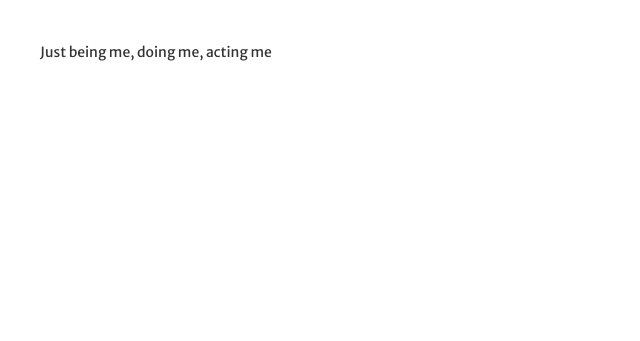
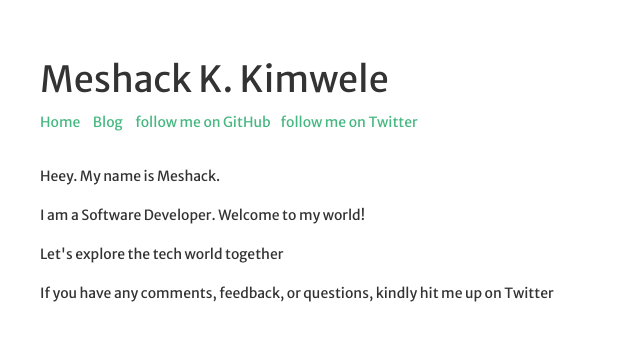
Before and after one commit to Kimxons/jekyll_blog, a Jekyll site: the page built from about.html, in a window 1280 px wide. Shown: the top 341 px of the page, without its empty margins (0-640 px from the left). Built offline with Jekyll 4.4.1, drawn with Linux system fonts in a browser that asks for light colours.

Commit message:
about me edit

```diff
--- a/about.html
+++ b/about.html
@@ -1,7 +1,21 @@
 ---
-tile: About Me
+title: About
 tab: about
 layout: default
 ---
 
-<p>Just being me, doing me, acting me</p>
+<h1>Meshack K. Kimwele</h1>
+<ul class="list-inline">
+    <li><a href="/index"><span>Home</span></a></li>
+    <li><a href="/blog"><span>Blog</span></a></li>
+    <li><a href="https://github.com/kimxons"><span>follow me on </span>GitHub</a></>
+    <li><a href="https://twitter.com/mishaelkimxons"><span>follow me on </span>Twitter</a></li>
+</ul>
+
+<p>Heey. My name is Meshack.</p>
+
+<p>I am a Software Developer. Welcome to my world!</p>
+
+<p>Let's explore the tech world together</p>
+
+<p>If you have any comments, feedback, or questions, kindly hit me up on Twitter</p>
```
Also changed, not shown: 1 other file.
